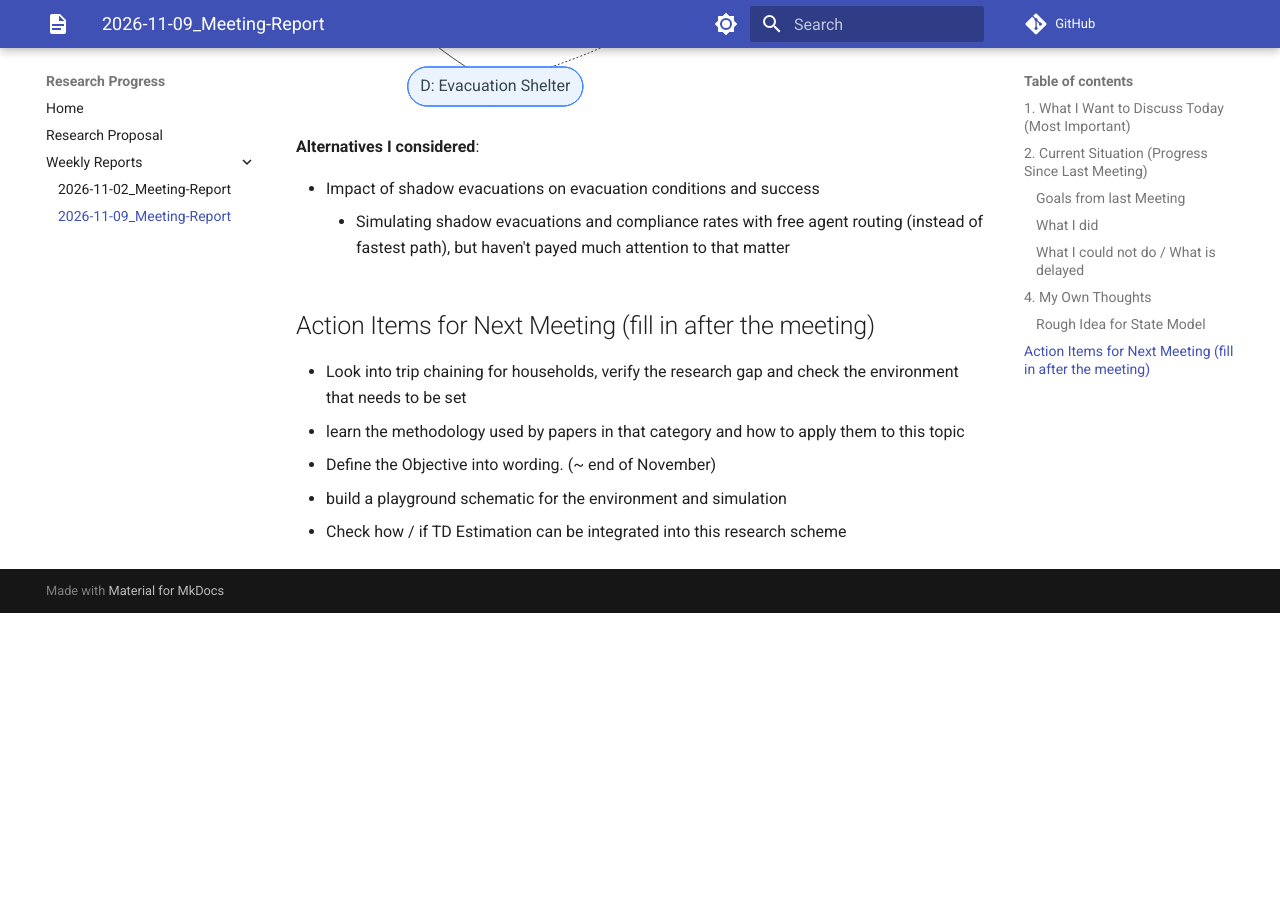
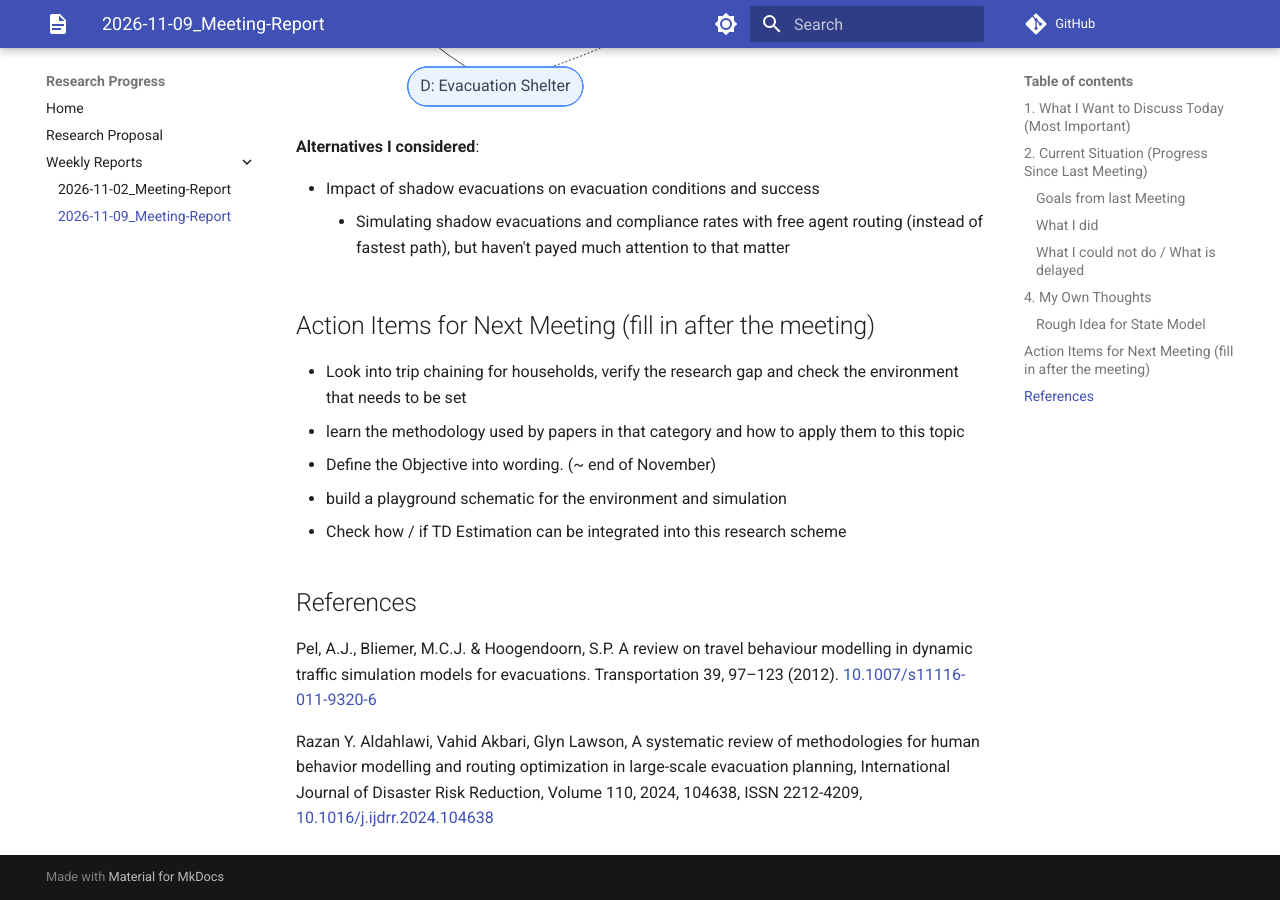
Before and after one commit to MorschTom/MorschTom.github.io, an MkDocs documentation site: the page built from docs/reports/2026-11-09_Meeting-Report.md, in a window 1280 px wide and 900 px high, scrolled down 2597 px. Built offline with MkDocs 1.6.1 and Material for MkDocs 9.7.7, drawn with Linux system fonts in a browser that asks for light colours; comment, search, counter and statistics services are not loaded; before the commit the page ends 3210 px from its top, so only the background shows below that.

Commit message:
Update References

```diff
--- a/docs/reports/2026-11-09_Meeting-Report.md
+++ b/docs/reports/2026-11-09_Meeting-Report.md
@@ -108,3 +108,16 @@ flowchart TB
 - Define the Objective into wording. (~ end of November)
 - build a playground schematic for the environment and simulation
 - Check how / if TD Estimation can be integrated into this research scheme
+
+## References
+
+Pel, A.J., Bliemer, M.C.J. & Hoogendoorn, S.P. A review on travel behaviour modelling in dynamic traffic simulation models for evacuations. Transportation 39, 97–123 (2012). [10.1007/s11116-011-9320-6](https://doi.org/10.1007/s11116-011-9320-6)
+
+Razan Y. Aldahlawi, Vahid Akbari, Glyn Lawson,
+A systematic review of methodologies for human behavior modelling and routing optimization in large-scale evacuation planning,
+International Journal of Disaster Risk Reduction,
+Volume 110,
+2024,
+104638,
+ISSN 2212-4209,
+[10.1016/j.ijdrr.2024.104638](https://doi.org/10.1016/j.ijdrr.2024.104638)
```
